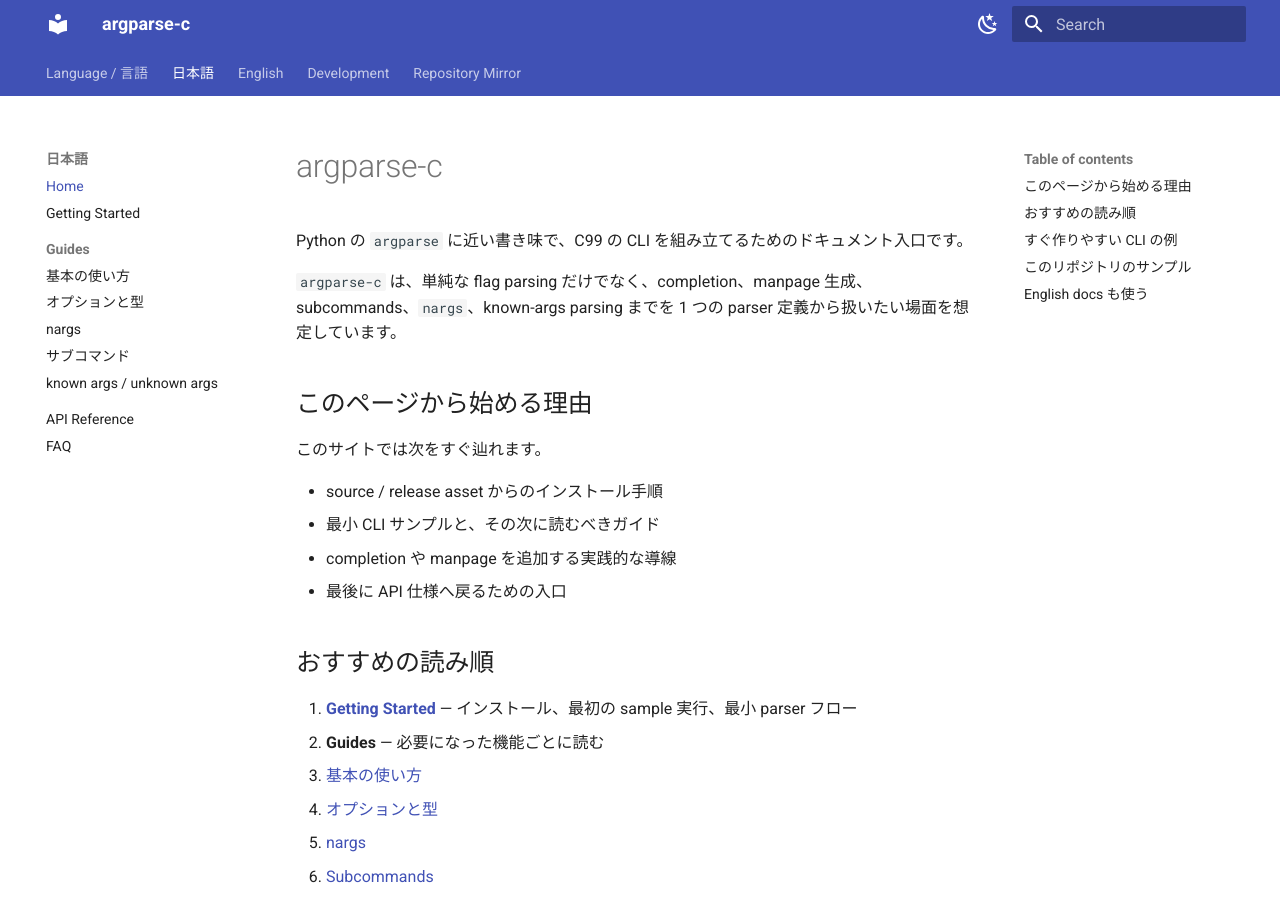
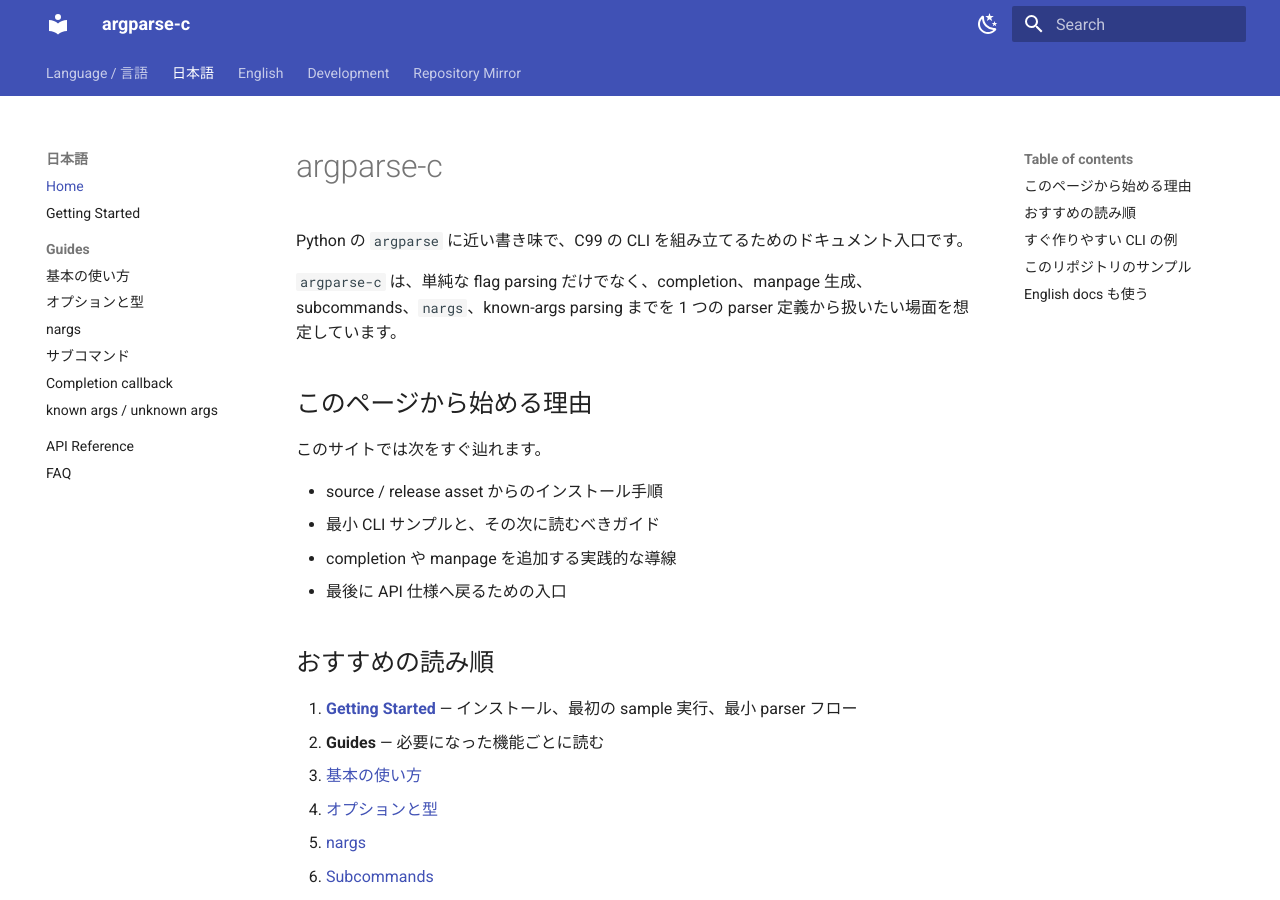
Before and after one commit to YoshihideShirai/argparse-c, an MkDocs documentation site: the page built from docs/ja/index.md, in a window 1280 px wide and 900 px high. Built offline with MkDocs 1.6.1 and Material for MkDocs 9.7.7, drawn with Linux system fonts in a browser that asks for light colours.

Commit message:
docs: add completion callbacks to guides nav

```diff
--- a/mkdocs.yml
+++ b/mkdocs.yml
@@ -58,6 +58,7 @@ nav:
           - オプションと型: ja/guides/options-and-types.md
           - nargs: ja/guides/nargs.md
           - サブコマンド: ja/guides/subcommands.md
+          - Completion callback: ja/guides/completion-callbacks.md
           - known args / unknown args: ja/guides/known-args.md
       - API Reference: api-spec.ja.md
       - FAQ: ja/faq.md
@@ -69,6 +70,7 @@ nav:
           - Options and types: en/guides/options-and-types.md
           - nargs: en/guides/nargs.md
           - Subcommands: en/guides/subcommands.md
+          - Completion callbacks: en/guides/completion-callbacks.md
           - known args / unknown args: en/guides/known-args.md
       - API Reference: api-spec.en.md
       - FAQ: en/faq.md
```
